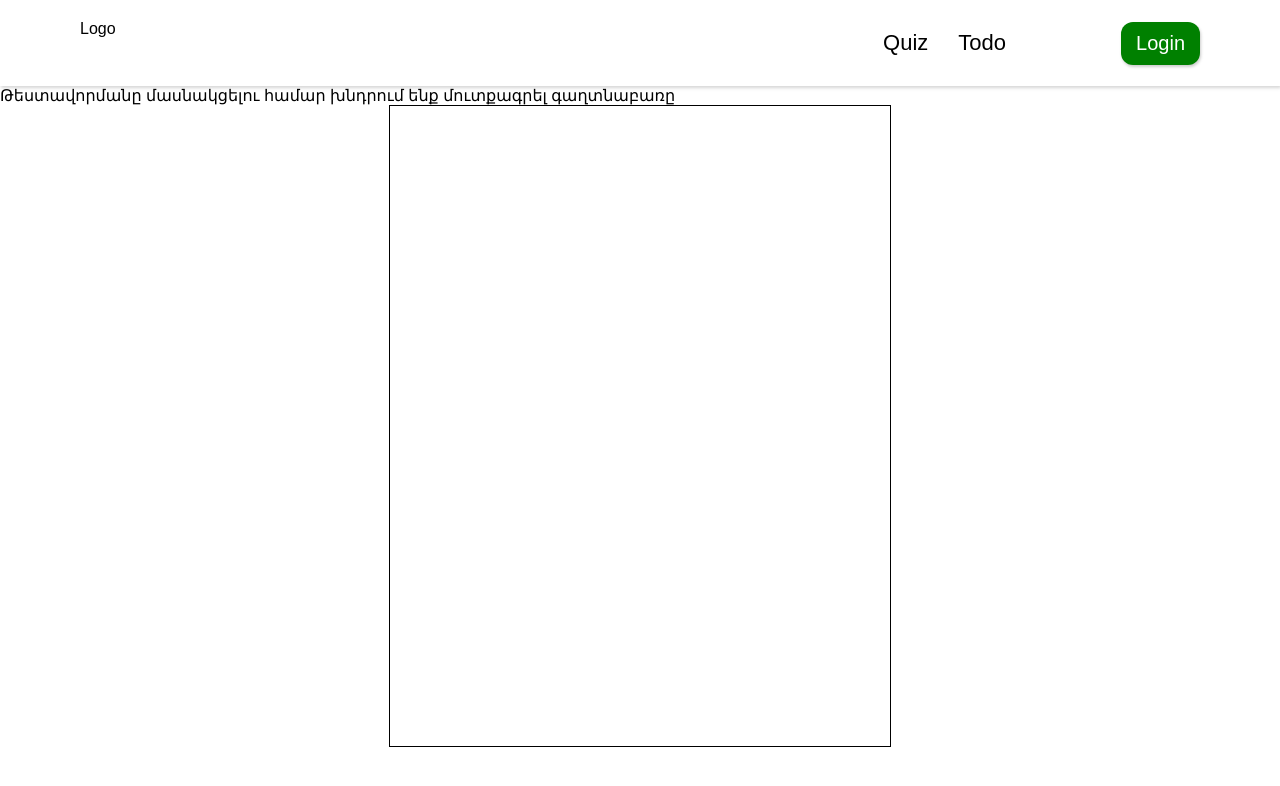
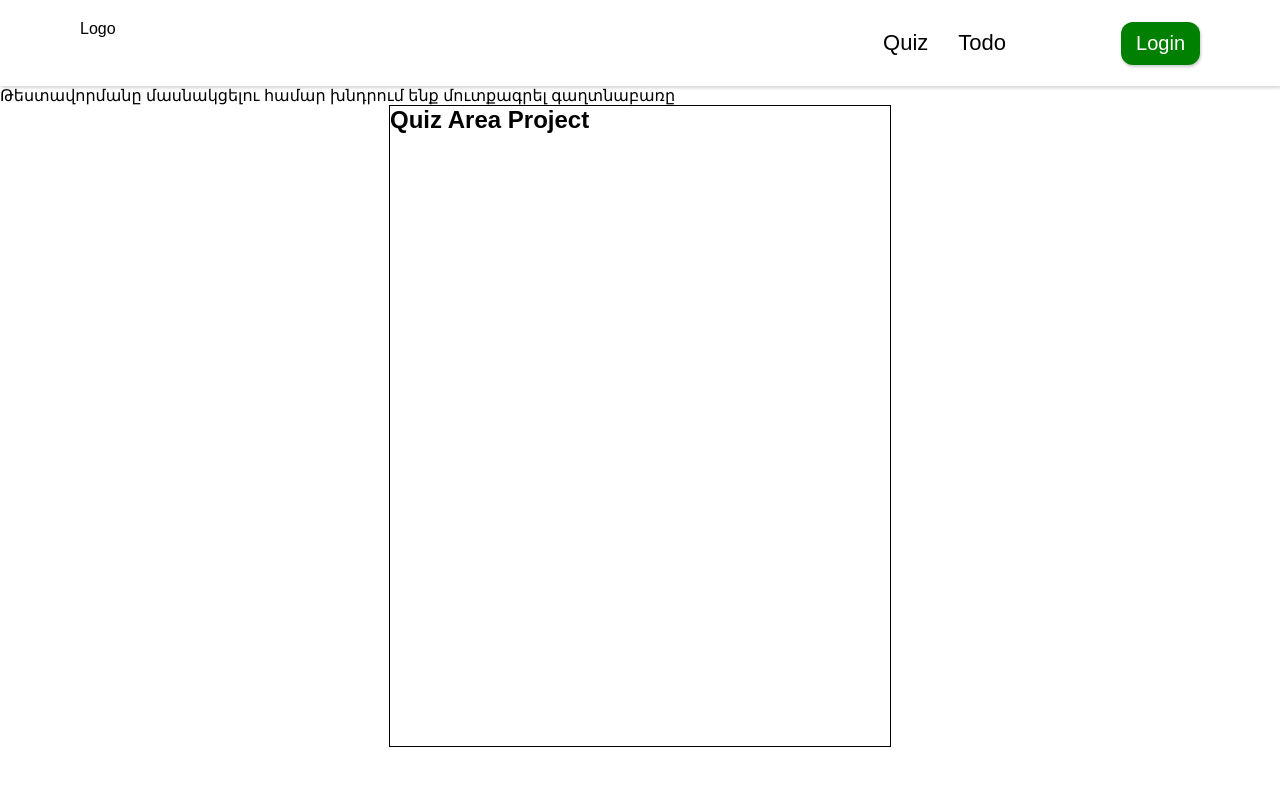
Before and after one commit to Grigorname/quiz-area, a plain HTML site: page index.html in a window 1280 px wide. Drawn offline with Linux system fonts and the light colour scheme.

Commit message:
add confole

```diff
--- a/index.html
+++ b/index.html
@@ -29,7 +29,7 @@
         </section>
 
         <div class="quiz_container">
-
+            <h2>Quiz Area Project</h2>
         </div>
     </main>
 
--- a/script/index.js
+++ b/script/index.js
@@ -14,6 +14,8 @@ const typeWriter = () => {
     }
 
 };
+
+console.log('Hello Davit')
 
 typeWriter();
 
```
